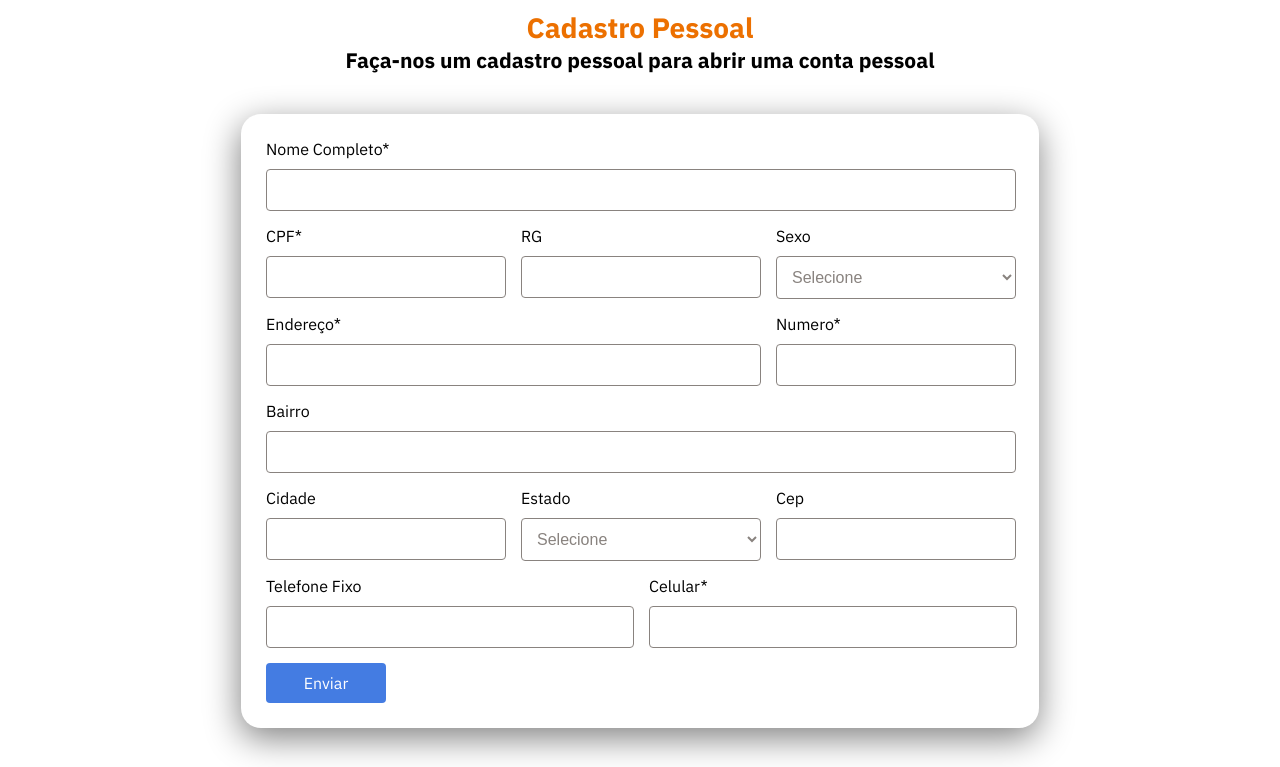
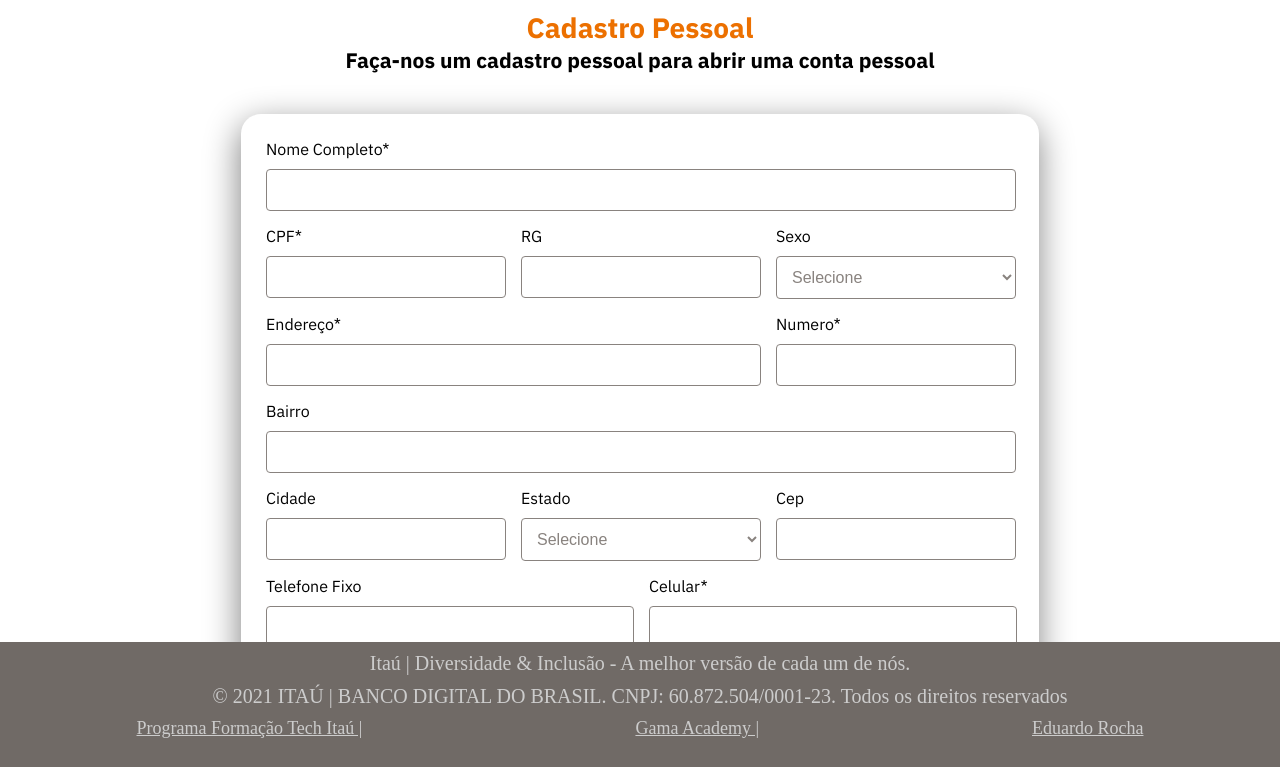
Before and after one commit to syaoranea/cadastro-pessoal, a PHP site: page / in a window 1280 px wide. Shown: the part 33-800 px from the top of the page. Run offline with PHP 8.4, Linux system fonts and the light colour scheme.

Commit message:
add rodapé no formulário

```diff
--- a/assets/css/style.css
+++ b/assets/css/style.css
@@ -147,3 +147,44 @@ form button{
     color: #ff0707;
     font-family: 'IBM Plex Sans', sans-serif;
 }
+
+
+footer{
+    width: 100%;
+    height: 125px;
+    background-color: #706a66;
+    color: rgb(204, 204, 204);
+    position: fixed;
+    bottom: 0;
+  }
+
+  footer p{
+    font-size: 18px;
+    text-align: center;
+    padding-top: 15px;
+  }
+
+  .rodape{
+    width: 100%;
+    height: 125px;
+    background-color: #706a66;
+    color: rgb(204, 204, 204);
+  }
+
+  .rodape p{
+    font-size: 20px;
+    text-align: center;
+    padding-top: 10px;
+  }
+
+  footer ul{
+    display: flex;
+    justify-content: space-around;
+    list-style: none;
+    padding-top: 10px;
+  }
+
+  footer li a{
+    color: rgb(204, 204, 204);
+    font-size: 18px;
+  }
--- a/index.html
+++ b/index.html
@@ -103,6 +103,19 @@
             </button>
         </form>
     </main>
+    <footer>
+        <div class="rodape">
+            <p>Itaú | Diversidade & Inclusão - A melhor versão de cada um de nós.</p>
+            <p>© 2021 ITAÚ | BANCO DIGITAL DO BRASIL. CNPJ: 60.872.504/0001-23. Todos os direitos reservados</p>
+            <ul>
+                <li><a href="assets/html/login.html">Programa Formação Tech Itaú |</a></li>
+                <li><a href="https://www.gama.academy/">Gama Academy |</a></li>
+                <li><a href="https://www.linkedin.com/in/eduardo-rocha-25870a1a6/">Eduardo Rocha</a></li>
+            </ul>
+        </div>
+
+    </footer>
+    <script src="mobile-navbar.js"></script>
     <script src="assets/js/cep.js"></script>
     <script src="assets/js/validacao_cpf.js"></script>
     <script src="assets/js/obrigatorio.js"></script>
```
Also changed, not shown: assets/css/estilo.css (+16 -4 lines), sucesso.html (+11 -2 lines).
